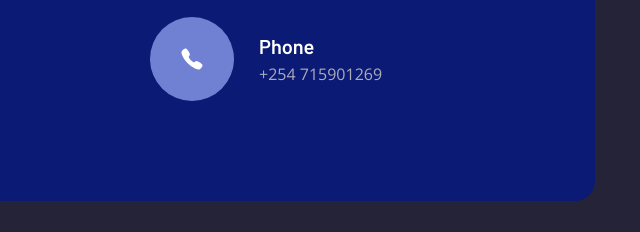
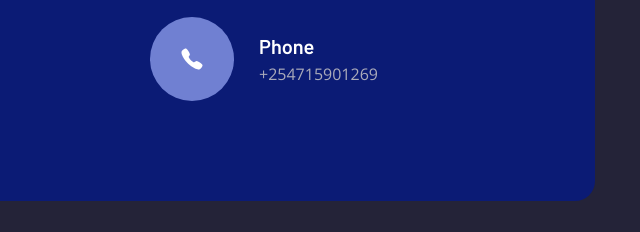
Before and after one commit to njenga-david/portfolio-mburu, a plain HTML site: page index.html in a window 1280 px wide. Shown: the part 5274-5506 px from the top of the page, 530-1170 px from the left. Drawn offline with nearby package versions, Linux system fonts and the light colour scheme.

Commit message:
Update index.html

```diff
--- a/index.html
+++ b/index.html
@@ -636,7 +636,7 @@
                   <div>
                     <h3 class="contact-item-title">Phone</h3>
 
-                    <a href="tel:+254 715901269" class="contact-item-link">+254 715901269</a>
+                    <a href="tel:+254 715901269" class="contact-item-link">+254715901269</a>
                   </div>
 
                 </li>
```
